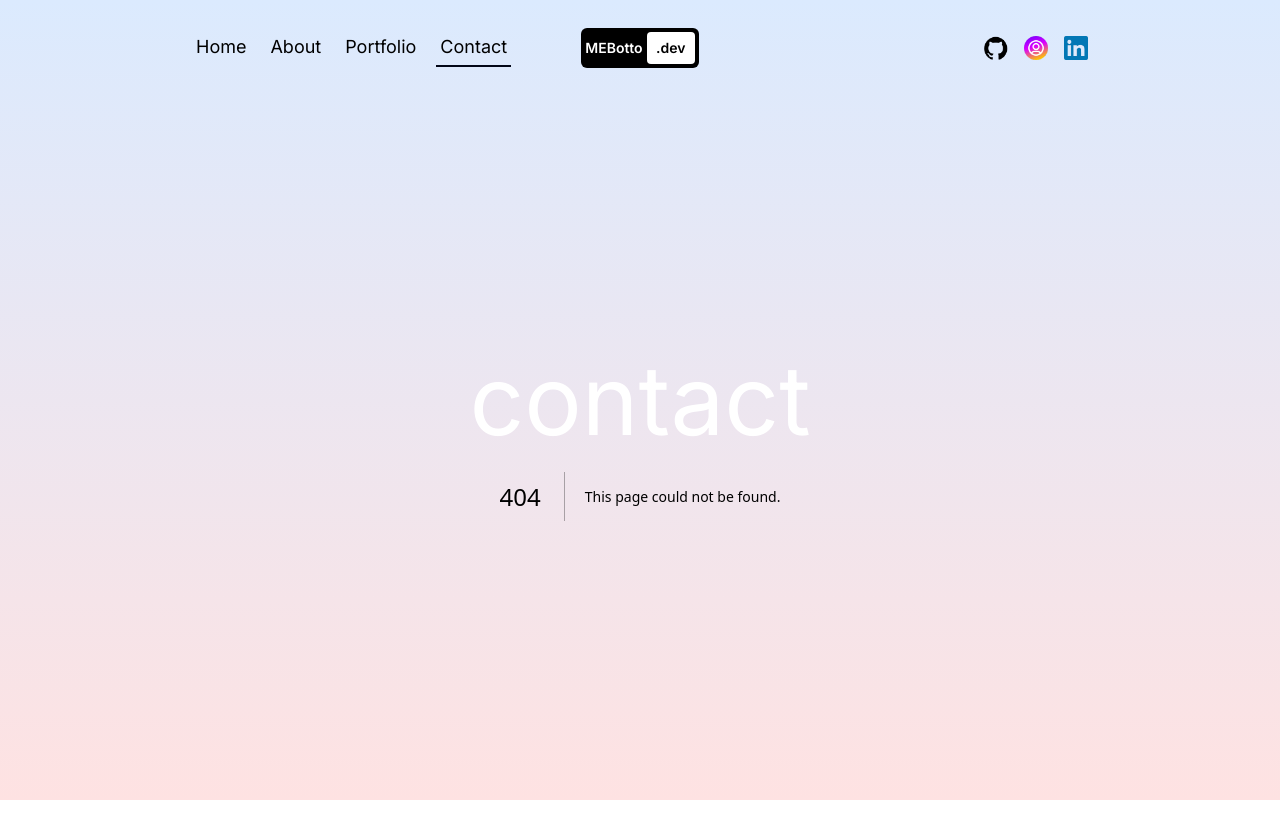
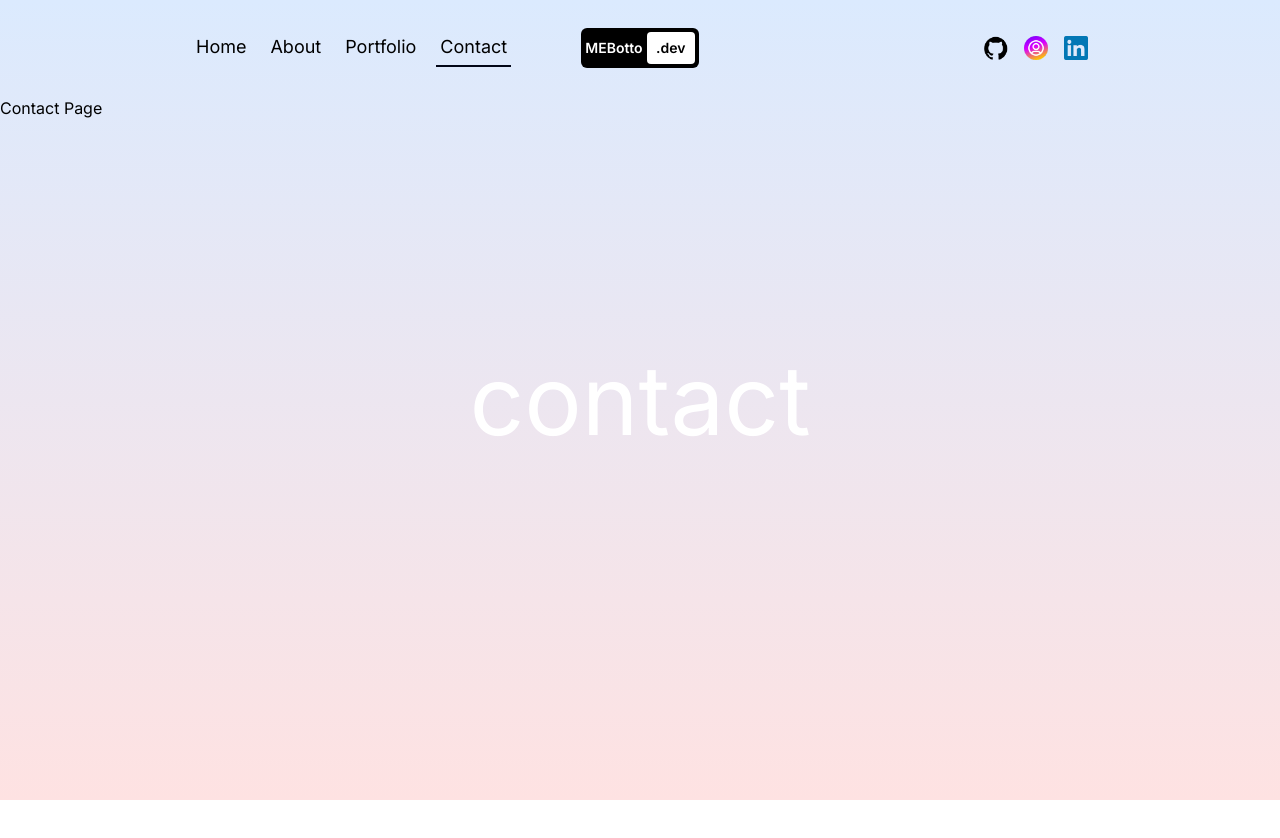
Before and after one commit to MEBotto/portfolio-mebotto, a Next.js app: page /contact in a window 1280 px wide. Before the commit this address had no page. Shown: the top 838 px of the page. After the commit the page ends 800 px from the top, so only its background shows below. Built offline with nearby package versions, Linux system fonts and the light colour scheme.

Commit message:
build: Add contact page

```diff
--- /dev/null
+++ b/app/contact/page.tsx
@@ -0,0 +1,7 @@
+export default function Contact() {
+  return (
+    <div>
+      <p>Contact Page</p>
+    </div>
+  );
+}
```
